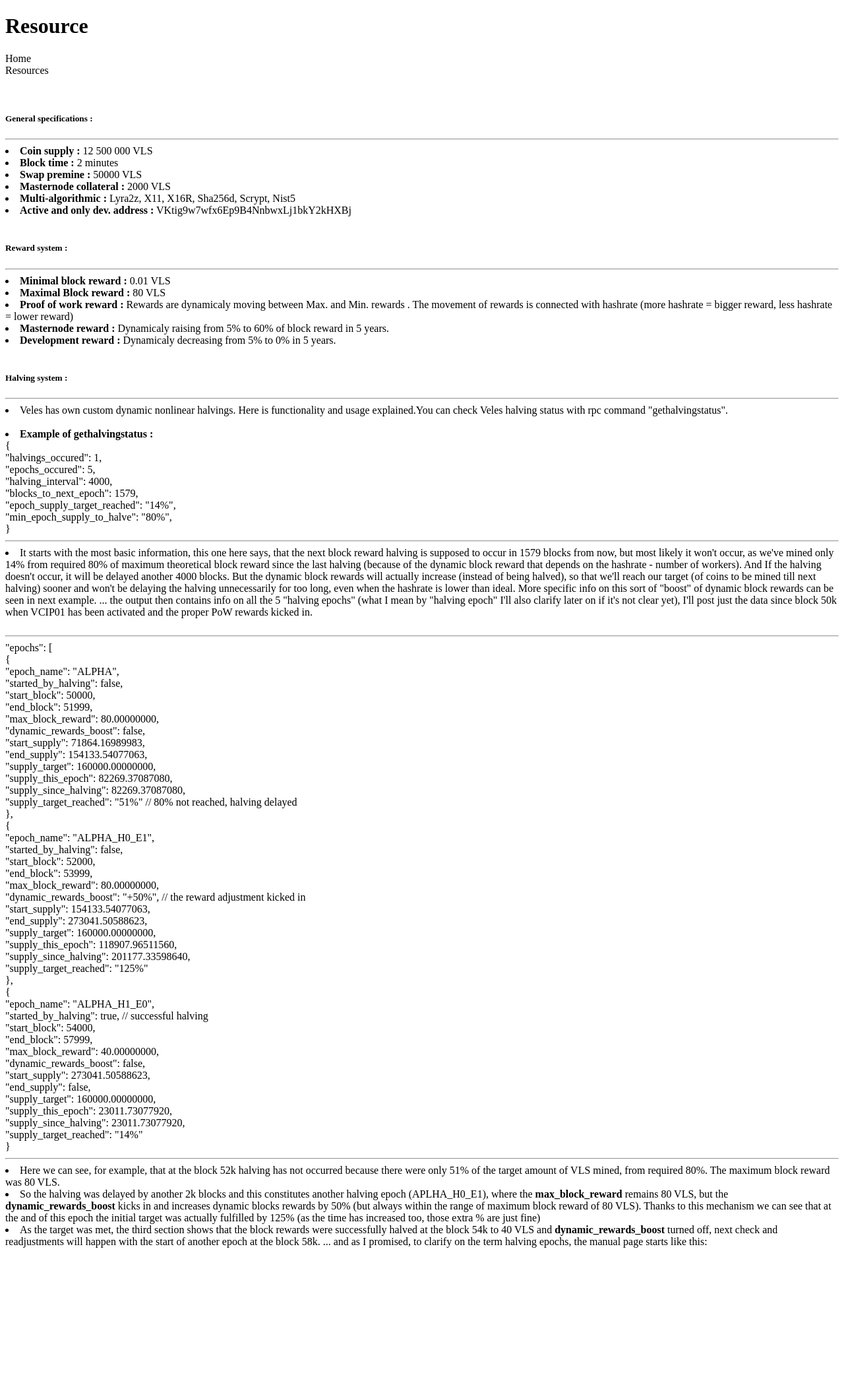
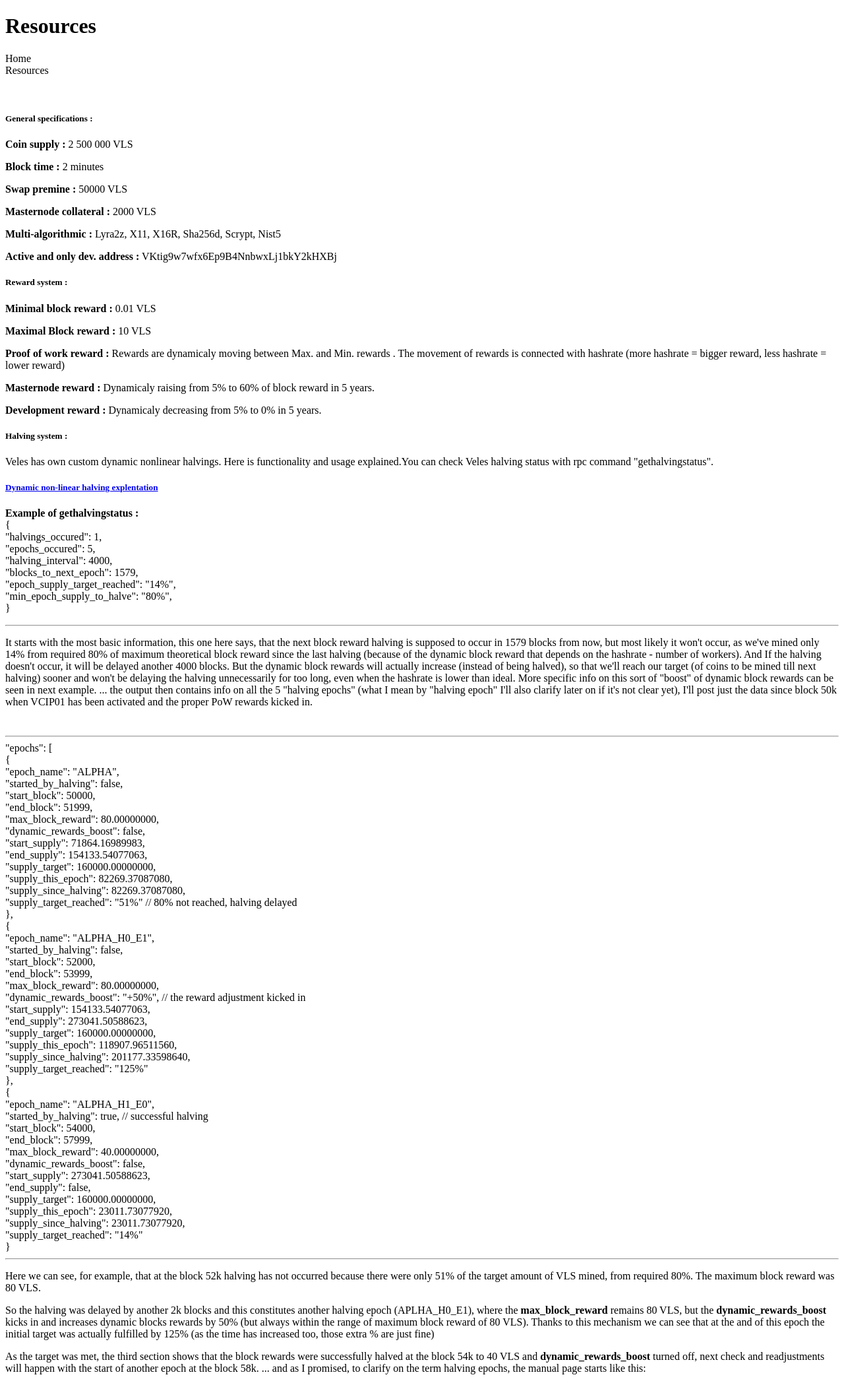
Before and after one commit to AltcoinBaggins/veles-website, a Python web app: template templates/coin-specs.html in a window 1280 px wide. Shown: the whole page at 66% size. Before the commit the page ends 1891 px from the top, so only its background shows below. Run offline with Jinja, Linux system fonts and the light colour scheme; the template is opened without the code that fills it, so the values that code supplies are empty.

Commit message:
faq + coin-specs

```diff
--- a/templates/coin-specs.html
+++ b/templates/coin-specs.html
@@ -7,7 +7,7 @@
              will be ignored by the single page app. -->
         <div class="container" id="content">
             <!-- Page Heading/Breadcrumbs -->
-            <h1 class="mt-4 mb-3">Resource</h1>
+            <h1 class="mt-4 mb-3">Resources</h1>
              <div class="row">
                  <div class="col-sm-12">
                      <div class="bread-button bread">
@@ -34,29 +34,48 @@
                 <div class="col-lg-12 mb-4">
                     <div class="mb-4" role="tablist" aria-multiselectable="true">
                         <div class="card">
+                            <div class="card-header"><h5><b>General specifications :</b></h5></div>
                             <div class="card-body" id="card-body-1">
-                                <h5>General specifications :</h5>
-                                <hr>
-                                <li><b>Coin supply :</b> 12 500 000 VLS</li>
-                                <li><b>Block time :</b> 2 minutes</li>
-                                <li><b>Swap premine :</b> 50000 VLS</li>
-                                <li><b>Masternode collateral :</b> 2000 VLS</li>
-                                <li><b>Multi-algorithmic :</b> Lyra2z, X11, X16R, Sha256d, Scrypt, Nist5</li>
-                                <li><b>Active and only dev. address :</b> VKtig9w7wfx6Ep9B4NnbwxLj1bkY2kHXBj</li>
-                                <br>
-                                <h5>Reward system :</h5>
-                                <hr>
-                                <li><b>Minimal block reward :</b> 0.01 VLS</li>
-                                <li><b>Maximal Block reward :</b> 80 VLS</li>
-                                <li><b>Proof of work reward :</b> Rewards are dynamicaly moving between Max. and Min. rewards . The movement of rewards is connected with hashrate (more hashrate = bigger reward, less hashrate = lower reward)
-                                    <li><b>Masternode reward :</b> Dynamicaly raising from 5% to 60% of block reward in 5 years.</li>
-                                    <li><b>Development reward :</b> Dynamicaly decreasing from 5% to 0% in 5 years.</li>
-                                    <br>
-                                    <h5>Halving system :</h5>
-                                    <hr>
-                                    <li> Veles has own custom dynamic nonlinear halvings. Here is functionality and usage explained.You can check Veles halving status with rpc command "gethalvingstatus".</li>
-                                    <br>
-                                    <li><b>Example of gethalvingstatus :</b>
+                                <p><b>Coin supply :</b> 2 500 000 VLS</p>
+                                <p><b>Block time :</b> 2 minutes</p>
+                                <p><b>Swap premine :</b> 50000 VLS</p>
+                                <p><b>Masternode collateral :</b> 2000 VLS</p>
+                                <p><b>Multi-algorithmic :</b> Lyra2z, X11, X16R, Sha256d, Scrypt, Nist5</p>
+                                <p><b>Active and only dev. address :</b> VKtig9w7wfx6Ep9B4NnbwxLj1bkY2kHXBj</p>
+                            </div>
+                        </div>
+                    </div>
+                </div>
+                <div class="col-lg-12 mb-4">
+                    <div class="mb-4" role="tablist" aria-multiselectable="true">
+                        <div class="card">
+                            <div class="card-header"><h5><b>Reward system :</b></h5></div>
+                            <div class="card-body" id="card-body-1">
+                                <p><b>Minimal block reward :</b> 0.01 VLS</p>
+                                <p><b>Maximal Block reward :</b> 10 VLS</p>
+                                <p><b>Proof of work reward :</b> Rewards are dynamicaly moving between Max. and Min. rewards . The movement of rewards is connected with hashrate (more hashrate = bigger reward, less hashrate = lower reward)
+                                <p><b>Masternode reward :</b> Dynamicaly raising from 5% to 60% of block reward in 5 years.</p>
+                                <p><b>Development reward :</b> Dynamicaly decreasing from 5% to 0% in 5 years.</p>
+                            </div>
+                        </div>
+                    </div>
+                </div>
+                <div class="col-lg-12 mb-4">
+                    <div class="mb-4" role="tablist" aria-multiselectable="true">
+                        <div class="card">
+                            <div class="card-header"><h5><b>Halving system :</b></h5></div>
+                            <div class="card-body" id="card-body-1">
+                                <p> Veles has own custom dynamic nonlinear halvings. Here is functionality and usage explained.You can check Veles halving status with rpc command "gethalvingstatus".</p>
+                                <div class="mb-4" id="accordion" role="tablist" aria-multiselectable="true">
+                                    <div class="card">
+                                        <div class="card-header" role="tab" id="headingOne">
+                                            <h5 class="mb-0">
+                                  <a data-toggle="collapse" data-parent="#accordion" href="#collapseOne" aria-expanded="false" aria-controls="collapseOne">Dynamic non-linear halving explentation</a>
+                                </h5>
+                                        </div>
+                                        <div id="collapseOne" class="collapse" role="tabpanel" aria-labelledby="headingOne">
+                                            <div class="card-body" id="card-body-1">
+                                                <p><b>Example of gethalvingstatus :</b>
                                                     <br> {
                                                     <br> "halvings_occured": 1,
                                                     <br> "epochs_occured": 5,
@@ -67,9 +86,9 @@
                                                     <br> }
                                                     <br>
                                                     <hr>
-                                        <li><a> It starts with the most basic information, this one here says, that the next block reward halving is supposed to occur in 1579 blocks from now, but most likely it won't occur, as we've mined only 14% from required 80% of maximum theoretical block reward since the last halving (because of the dynamic block reward that depends on the hashrate - number of workers).
+                                                    <p><a> It starts with the most basic information, this one here says, that the next block reward halving is supposed to occur in 1579 blocks from now, but most likely it won't occur, as we've mined only 14% from required 80% of maximum theoretical block reward since the last halving (because of the dynamic block reward that depends on the hashrate - number of workers).
                 And If the halving doesn't occur, it will be delayed another 4000 blocks. But the dynamic block rewards will actually increase (instead of being halved), so that we'll reach our target (of coins to be mined till next halving) sooner and won't be delaying the halving unnecessarily for too long, even when the hashrate is lower than ideal. More specific info on this sort of "boost" of dynamic block rewards can be seen in next example.
-    ... the output then contains info on all the 5 "halving epochs" (what I mean by "halving epoch" I'll also clarify later on if it's not clear yet), I'll post just the data since block 50k when  VCIP01 has been activated and the proper PoW rewards kicked in.</a></li>
+                ... the output then contains info on all the 5 "halving epochs" (what I mean by "halving epoch" I'll also clarify later on if it's not clear yet), I'll post just the data since block 50k when  VCIP01 has been activated and the proper PoW rewards kicked in.</a></p>
                                                     <br>
                                                     <hr> "epochs": [
                                                     <br> {
@@ -116,19 +135,21 @@
                                                     <br> }
                                                     <br>
                                                     <hr>
-                                    </li>
-                                    <li><a> Here we can see, for example, that at the block 52k halving has not occurred because there were only 51% of the target amount of VLS mined, from required 80%. The maximum block reward was 80 VLS.</a></li>
-                                    <li><a> So the halving was delayed by another 2k blocks and this constitutes another halving epoch (APLHA_H0_E1), where the <b>max_block_reward</b> remains 80 VLS, but the <b>dynamic_rewards_boost</b> kicks in and increases dynamic blocks rewards by 50% (but always within the range of maximum block reward of 80 VLS).
-    Thanks to this mechanism we can see that at the and of this epoch the initial target was actually fulfilled by 125% (as the time has increased too, those extra %  are just fine)</a></li>
-                                    <li><a> As the target was met, the third section shows that the block rewards were successfully halved at the block 54k to 40 VLS and <b>dynamic_rewards_boost</b> turned off, next check and readjustments will happen with the start of another epoch at the block 58k.
-    ...  and as I promised, to clarify on the term halving epochs, the manual page starts like this:</a></li>
+                                                </p>
+                                                <p><a> Here we can see, for example, that at the block 52k halving has not occurred because there were only 51% of the target amount of VLS mined, from required 80%. The maximum block reward was 80 VLS.</a></p>
+                                                <p><a> So the halving was delayed by another 2k blocks and this constitutes another halving epoch (APLHA_H0_E1), where the <b>max_block_reward</b> remains 80 VLS, but the <b>dynamic_rewards_boost</b> kicks in and increases dynamic blocks rewards by 50% (but always within the range of maximum block reward of 80 VLS).
+                Thanks to this mechanism we can see that at the and of this epoch the initial target was actually fulfilled by 125% (as the time has increased too, those extra %  are just fine)</a></p>
+                                                <p><a> As the target was met, the third section shows that the block rewards were successfully halved at the block 54k to 40 VLS and <b>dynamic_rewards_boost</b> turned off, next check and readjustments will happen with the start of another epoch at the block 58k.
+                ...  and as I promised, to clarify on the term halving epochs, the manual page starts like this:</a></p>
+                                            </div>
+                                        </div>
+                                    </div>
                                 </div>
                             </div>
                         </div>
                     </div>
                 </div>
             </div><!-- /#content -->
-    </div>
     <div id="footer-wrapper">
         <script src="https://code.jquery.com/jquery-3.3.1.js"></script>
         <script src="js/apploader.js"></script>
--- a/templates/faq.html
+++ b/templates/faq.html
@@ -27,7 +27,6 @@
                     <ol class="breadcrumb" id="breadcrumb-1"></ol>
                 </div>
             </div>
-            <br>
             <!-- Content Row -->
             <div class="row">
                 <!-- Content Column -->
```
Also changed, not shown: css/custom.css (+11 -9 lines). Lines whose indentation alone changed are shown as unchanged.
